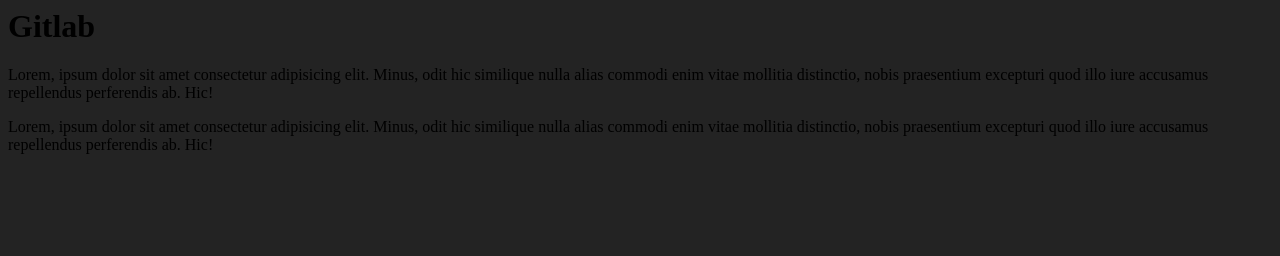
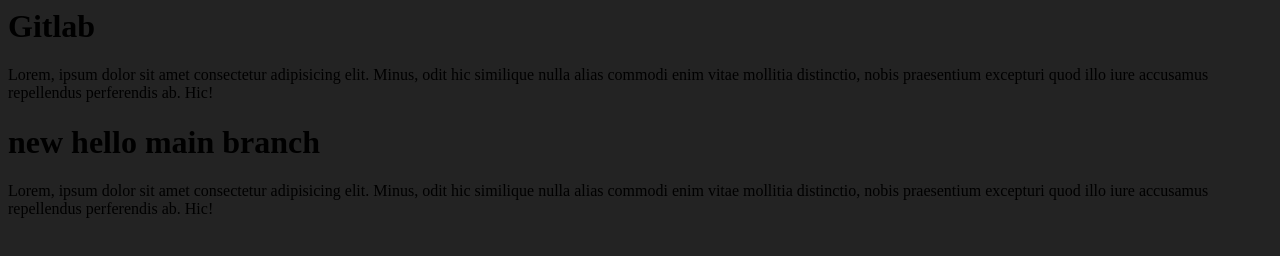
Before and after one commit to harzjunior/gitdemo, a website: page index.html in a window 1280 px wide. Drawn offline with Linux system fonts and the light colour scheme.

Commit message:
new change main

```diff
--- a/index.html
+++ b/index.html
@@ -14,6 +14,7 @@
       praesentium excepturi quod illo iure accusamus repellendus perferendis ab.
       Hic!
     </p>
+    <h1 class="">new hello main branch</h1>
     <p>
       Lorem, ipsum dolor sit amet consectetur adipisicing elit. Minus, odit hic
       similique nulla alias commodi enim vitae mollitia distinctio, nobis
```
